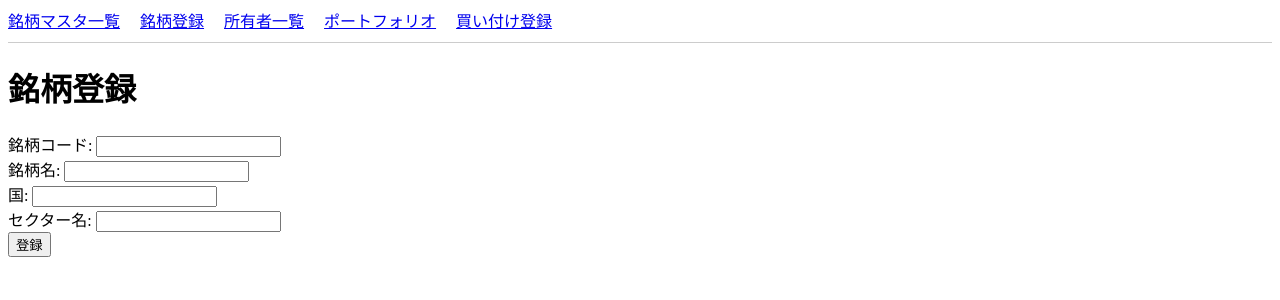
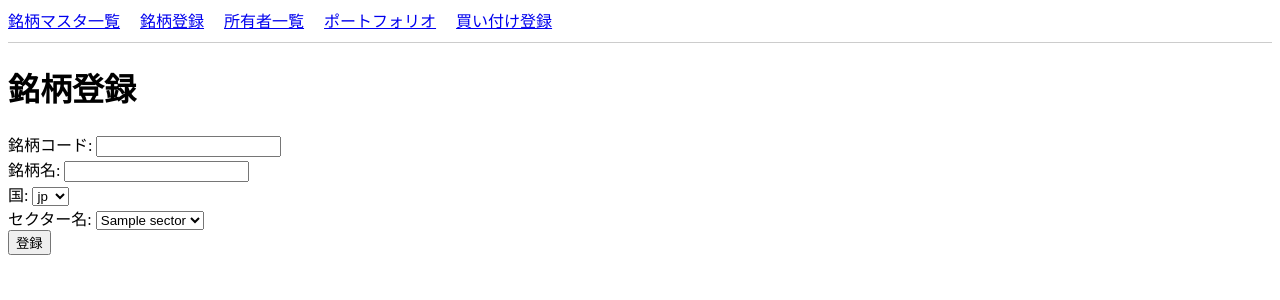
Before and after one commit to ijikeman/KabuKanri_App, a Spring app: page /stockRegister in a window 1280 px wide. Shown: the top 300 px of the page. Run offline with Thymeleaf, Linux system fonts and the light colour scheme; the template is opened without the code that fills it: most values are stand-ins (such as "Sample title", 1, 10 or a date in 2020); data that the repository does not hold is empty.

Commit message:
Fix(stock): 銘柄登録画面のセクターと国をドロップダウンリストに変更
銘柄登録画面のセクターと国を、テキスト入力からドロップダウンリストでの選択形式に変更しました。

- 国は'jp'と'us'から選択できます。
- セクターはDBに登録されているセクターマスタから動的に読み込まれます。
- フォーム送信時に、セクター名ではなくセクターIDが送信されるように修正しました。

```diff
--- a/modules/web/src/main/resources/templates/stockRegister.html
+++ b/modules/web/src/main/resources/templates/stockRegister.html
@@ -24,11 +24,16 @@
             </div>
             <div>
                 <label for="country">国:</label>
-                <input type="text" id="country" name="country" required />
+                <select id="country" name="country" required>
+                    <option value="jp">jp</option>
+                    <option value="us">us</option>
+                </select>
             </div>
             <div>
-                <label for="sector_name">セクター名:</label>
-                <input type="text" id="sector_name" name="sector_name" required />
+                <label for="sector_id">セクター名:</label>
+                <select id="sector_id" name="sector_id" required>
+                    <option th:each="sector : ${sectors}" th:value="${sector.id}" th:text="${sector.name}"></option>
+                </select>
             </div>
             <input type="submit" value="登録" />
         </form>
```
